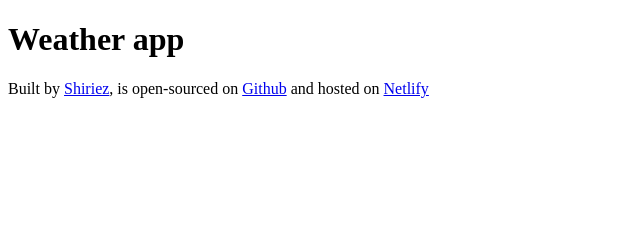
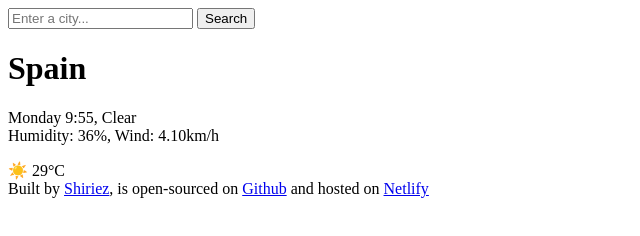
Before and after one commit to ShiriezH/Weather, a plain HTML site: page index.html in a window 1280 px wide. Shown: the whole page, without its empty margins (0-640 px from the left). Drawn offline with Linux system fonts and the light colour scheme.

Commit message:
Added HTML

```diff
--- a/index.html
+++ b/index.html
@@ -6,7 +6,23 @@
     <title>Weather App</title>
   </head>
   <body>
-    <h1>Weather app</h1>
+    <header>
+      <form>
+        <input type="search" placeholder="Enter a city..." required />
+        <input type="submit" value="Search" />
+      </form>
+    </header>
+    <main>
+      <div>
+        <h1>Spain</h1>
+        <p>
+          Monday 9:55, Clear
+          <br />
+          Humidity: 36%, Wind: 4.10km/h
+        </p>
+      </div>
+      <div>☀️ 29°C</div>
+    </main>
     <footer>
       Built by
       <a href="https://github.com/ShiriezH" target="_blank"> Shiriez</a>, is
```
